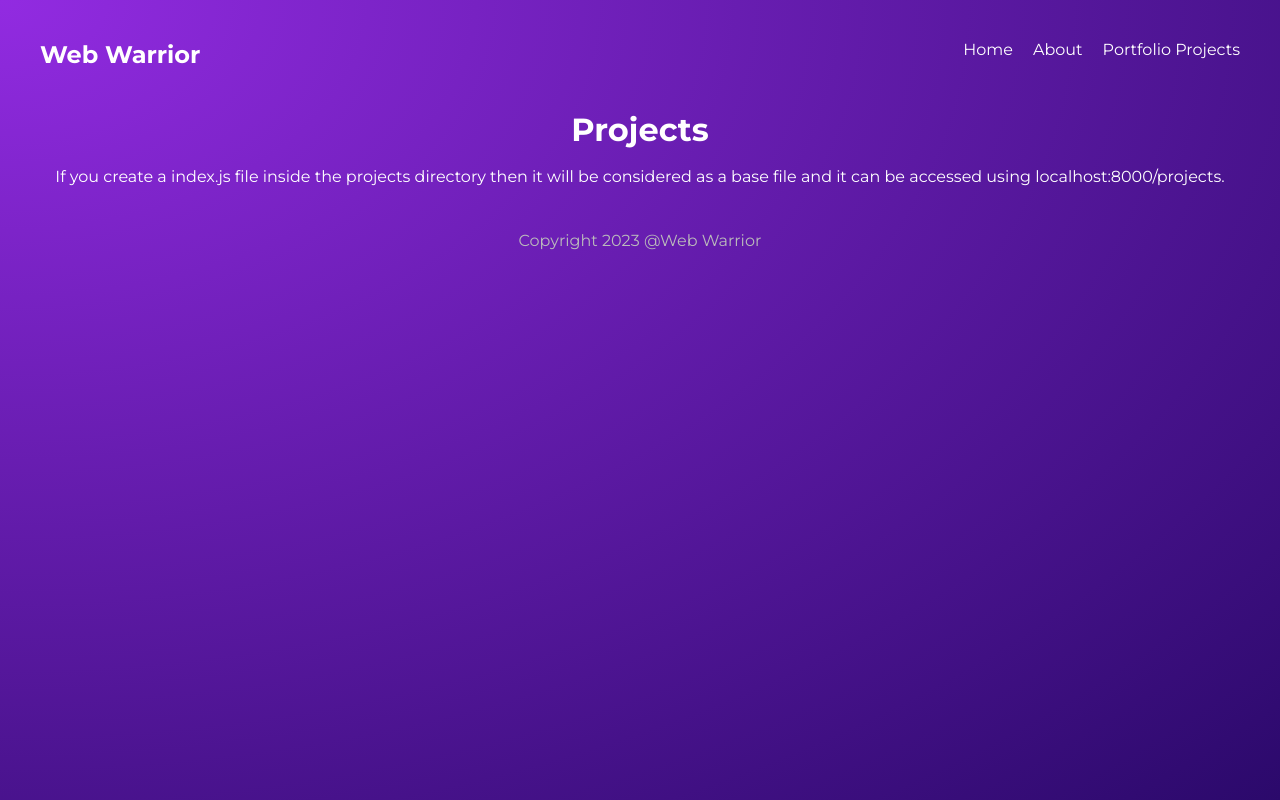
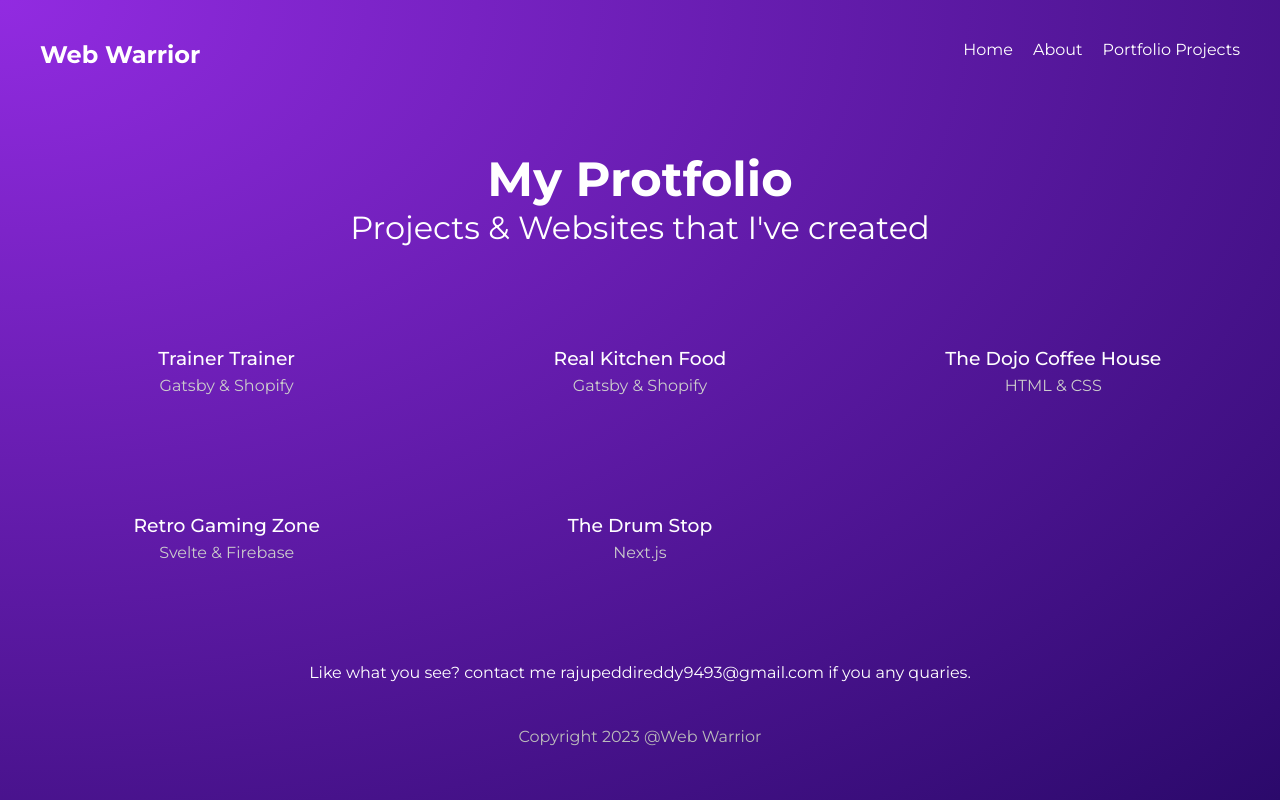
Before and after one commit to raju-peddireddi/gatsyby-project, a Gatsby site: page /projects in a window 1280 px wide. Built offline with nearby package versions, Linux system fonts and the light colour scheme; Gatsby itself is replaced by a stand-in of ours.

Commit message:
my first commit

```diff
--- a/gatsby-config.js
+++ b/gatsby-config.js
@@ -8,5 +8,35 @@
  * @type {import('gatsby').GatsbyConfig}
  */
 module.exports = {
-  plugins: [],
+  plugins: [
+    `gatsby-transformer-remark`,
+    `gatsby-transformer-sharp`,
+    `gatsby-plugin-sharp`,
+    {
+      resolve: `gatsby-source-filesystem`,
+      options: {
+        // The unique name for each instance
+        name: `images`,
+        // Path to the directory
+        path: `${__dirname}/src/images/`,
+      },
+    },
+    {
+      resolve: `gatsby-source-filesystem`,
+      options: {
+        // The unique name for each instance
+        name: `projects`,
+        // Path to the directory
+        path: `${__dirname}/src/projects/`,
+      },
+    },
+
+
+  ],
+  siteMetadata: {
+    title: 'Web Warrior',
+    description: 'Web dev portfolio',
+    copyright: 'This website is copyright @Web Warrior',
+    contact: 'rajupeddireddy9493@gmail.com'
+  }
 }
--- a/src/components/Navbar.js
+++ b/src/components/Navbar.js
@@ -1,10 +1,21 @@
 import React from 'react'
-import {Link} from 'gatsby'
+import {Link, graphql, useStaticQuery} from 'gatsby'
 
 export default function Navbar() {
+  const data  = useStaticQuery(graphql`
+  query MyQuery {
+    site {
+      siteMetadata {
+        title
+
+      }
+    }
+  }
+  `)
+  const{title} = data.site.siteMetadata
   return (
     <nav>
-        <h1>Web Warrior</h1>
+        <h1>{title}</h1>
         <div className = 'links'>
           <Link to = '/'>Home</Link>
           <Link to = '/about'>About</Link>
--- a/src/pages/projects/index.js
+++ b/src/pages/projects/index.js
@@ -1,16 +1,52 @@
 import React from 'react'
 import Layout from '../../components/layout'
-import styles from '../../styles/projects.module.css'
+import * as styles from '../../styles/projects.module.css'
+import { graphql , Link} from 'gatsby'
 
-export default function Project() {
+export default function Projects({data}) {
+  console.log(data)
+  const projects = data.projects.nodes
+  const contact = data.contact.siteMetadata.contact
+
   return (
     <Layout>
     <div className={styles.portfolio}>
-        <h1>Projects</h1>
-        <p>If you create a index.js file inside the projects directory
-            then it will be considered as a base file and it can be accessed using localhost:8000/projects.
-        </p>
+        <h2>My Protfolio</h2>
+        <h3> Projects & Websites that I've created
+        </h3>
+       <div className={styles.projects}>
+        {projects.map(project =>
+          <Link to = {'/projects/' + project.frontmatter.slug} key = {project.id}>
+            <div>
+              <h3>{project.frontmatter.title}</h3>
+              <p>{project.frontmatter.stack}</p>
+              </div></Link>)}
+       </div>
+       <p>Like what you see? contact me {contact} if you any quaries.</p>
     </div>
     </Layout>
   )
 }
+
+export const query = graphql`
+query ProjectsPage {
+  projects: allMarkdownRemark(sort: {frontmatter: {date: DESC}}) {
+    nodes {
+      frontmatter {
+        slug
+        stack
+        title
+      }
+      id
+    }
+  }
+  contact: site {
+    siteMetadata {
+      title
+      description
+      copyright
+      contact
+    }
+  }
+}
+`
--- /dev/null
+++ b/src/projects/dojo-coffee-house.md
@@ -0,0 +1,12 @@
+---
+title: The Dojo Coffee House
+stack: HTML & CSS
+slug: the-dojo-coffee-house
+date: 2023-04-03T00:00:00+00:00
+---
+
+Lorem ninja ipsum dolor sit amet, consectetuer adipiscing elit, sed diam nonummy nibh euismod tincidunt ut laoreet dolore magna aliquam erat volutpat. Ut ninja wisi enim ad minim veniam, quis nostrud exerci tation ullamcorper suscipit ninja lobortis nisl ut aliquip ex ea commodo consequat. Duis ninja autem vel eum iriure dolor in hendrerit in vulputate ninja velit esse molestie consequat, vel illum dolore eu feugiat nulla ninja facilisis at vero eros et accumsan et iusto odio dignissim qui blandit praesent luptatum zzril delenit augue duis dolore te feugait nulla facilisi. Nam ninja ipsum liber tempor cum soluta nobis eleifend option congue nihil imperdiet doming id quod mazim placerat facer possim assum. Typi ninja non habent claritatem insitam; est usus legentis in iis qui facit eorum claritatem. Investigationes ninja demonstraverunt lectores legere me lius quod ii legunt saepius. Claritas ninja est etiam processus dynamicus, qui ninja sequitur mutationem consuetudium lectorum. Mirum ninja est notare quam littera gothica, quam nunc putamus parum claram, anteposuerit litterarum formas humanitatis per seacula quarta decima et quinta decima. Eodem ninja ipsum modo typi, qui nunc nobis videntur parum clari, fiant sollemnes in ninja futurum.
+
+### Lorem ninja ipsum dolor
+
+Lorem ninja ipsum dolor sit amet, consectetuer adipiscing elit, sed diam nonummy nibh euismod tincidunt ut laoreet dolore magna aliquam erat volutpat. Ut ninja wisi enim ad minim veniam, quis nostrud exerci tation ullamcorper suscipit ninja lobortis nisl ut aliquip ex ea commodo consequat. Duis ninja autem vel eum iriure dolor in hendrerit in vulputate ninja velit esse molestie consequat, vel illum dolore eu feugiat nulla ninja facilisis at vero eros et accumsan et iusto odio dignissim qui blandit praesent luptatum zzril delenit augue duis dolore te feugait nulla facilisi. Nam ninja ipsum liber tempor cum soluta nobis eleifend option congue nihil imperdiet doming id quod mazim placerat facer possim assum. Typi ninja non habent claritatem insitam; est usus legentis in iis qui facit eorum claritatem. Investigationes ninja demonstraverunt lectores legere me lius quod ii legunt saepius. Claritas ninja est etiam processus dynamicus, qui ninja sequitur mutationem consuetudium lectorum. Mirum ninja est notare quam littera gothica, quam nunc putamus parum claram, anteposuerit litterarum formas humanitatis per seacula quarta decima et quinta decima. Eodem ninja ipsum modo typi, qui nunc nobis videntur parum clari, fiant sollemnes in ninja futurum.
--- /dev/null
+++ b/src/projects/react-kitchen-food.md
@@ -0,0 +1,12 @@
+---
+title: Real Kitchen Food
+stack: Gatsby & Shopify
+slug: real-kitchen-food
+date: 2023-05-03T00:00:00+00:00
+---
+
+Lorem ninja ipsum dolor sit amet, consectetuer adipiscing elit, sed diam nonummy nibh euismod tincidunt ut laoreet dolore magna aliquam erat volutpat. Ut ninja wisi enim ad minim veniam, quis nostrud exerci tation ullamcorper suscipit ninja lobortis nisl ut aliquip ex ea commodo consequat. Duis ninja autem vel eum iriure dolor in hendrerit in vulputate ninja velit esse molestie consequat, vel illum dolore eu feugiat nulla ninja facilisis at vero eros et accumsan et iusto odio dignissim qui blandit praesent luptatum zzril delenit augue duis dolore te feugait nulla facilisi. Nam ninja ipsum liber tempor cum soluta nobis eleifend option congue nihil imperdiet doming id quod mazim placerat facer possim assum. Typi ninja non habent claritatem insitam; est usus legentis in iis qui facit eorum claritatem. Investigationes ninja demonstraverunt lectores legere me lius quod ii legunt saepius. Claritas ninja est etiam processus dynamicus, qui ninja sequitur mutationem consuetudium lectorum. Mirum ninja est notare quam littera gothica, quam nunc putamus parum claram, anteposuerit litterarum formas humanitatis per seacula quarta decima et quinta decima. Eodem ninja ipsum modo typi, qui nunc nobis videntur parum clari, fiant sollemnes in ninja futurum.
+
+### Lorem ninja ipsum dolor
+
+Lorem ninja ipsum dolor sit amet, consectetuer adipiscing elit, sed diam nonummy nibh euismod tincidunt ut laoreet dolore magna aliquam erat volutpat. Ut ninja wisi enim ad minim veniam, quis nostrud exerci tation ullamcorper suscipit ninja lobortis nisl ut aliquip ex ea commodo consequat. Duis ninja autem vel eum iriure dolor in hendrerit in vulputate ninja velit esse molestie consequat, vel illum dolore eu feugiat nulla ninja facilisis at vero eros et accumsan et iusto odio dignissim qui blandit praesent luptatum zzril delenit augue duis dolore te feugait nulla facilisi. Nam ninja ipsum liber tempor cum soluta nobis eleifend option congue nihil imperdiet doming id quod mazim placerat facer possim assum. Typi ninja non habent claritatem insitam; est usus legentis in iis qui facit eorum claritatem. Investigationes ninja demonstraverunt lectores legere me lius quod ii legunt saepius. Claritas ninja est etiam processus dynamicus, qui ninja sequitur mutationem consuetudium lectorum. Mirum ninja est notare quam littera gothica, quam nunc putamus parum claram, anteposuerit litterarum formas humanitatis per seacula quarta decima et quinta decima. Eodem ninja ipsum modo typi, qui nunc nobis videntur parum clari, fiant sollemnes in ninja futurum.
--- /dev/null
+++ b/src/projects/retro-gaming-zone.md
@@ -0,0 +1,12 @@
+---
+title: Retro Gaming Zone
+stack: Svelte & Firebase
+slug: retro-gaming-zone
+date: 2023-04-02T00:00:00+00:00
+---
+
+Lorem ninja ipsum dolor sit amet, consectetuer adipiscing elit, sed diam nonummy nibh euismod tincidunt ut laoreet dolore magna aliquam erat volutpat. Ut ninja wisi enim ad minim veniam, quis nostrud exerci tation ullamcorper suscipit ninja lobortis nisl ut aliquip ex ea commodo consequat. Duis ninja autem vel eum iriure dolor in hendrerit in vulputate ninja velit esse molestie consequat, vel illum dolore eu feugiat nulla ninja facilisis at vero eros et accumsan et iusto odio dignissim qui blandit praesent luptatum zzril delenit augue duis dolore te feugait nulla facilisi. Nam ninja ipsum liber tempor cum soluta nobis eleifend option congue nihil imperdiet doming id quod mazim placerat facer possim assum. Typi ninja non habent claritatem insitam; est usus legentis in iis qui facit eorum claritatem. Investigationes ninja demonstraverunt lectores legere me lius quod ii legunt saepius. Claritas ninja est etiam processus dynamicus, qui ninja sequitur mutationem consuetudium lectorum. Mirum ninja est notare quam littera gothica, quam nunc putamus parum claram, anteposuerit litterarum formas humanitatis per seacula quarta decima et quinta decima. Eodem ninja ipsum modo typi, qui nunc nobis videntur parum clari, fiant sollemnes in ninja futurum.
+
+### Lorem ninja ipsum dolor
+
+Lorem ninja ipsum dolor sit amet, consectetuer adipiscing elit, sed diam nonummy nibh euismod tincidunt ut laoreet dolore magna aliquam erat volutpat. Ut ninja wisi enim ad minim veniam, quis nostrud exerci tation ullamcorper suscipit ninja lobortis nisl ut aliquip ex ea commodo consequat. Duis ninja autem vel eum iriure dolor in hendrerit in vulputate ninja velit esse molestie consequat, vel illum dolore eu feugiat nulla ninja facilisis at vero eros et accumsan et iusto odio dignissim qui blandit praesent luptatum zzril delenit augue duis dolore te feugait nulla facilisi. Nam ninja ipsum liber tempor cum soluta nobis eleifend option congue nihil imperdiet doming id quod mazim placerat facer possim assum. Typi ninja non habent claritatem insitam; est usus legentis in iis qui facit eorum claritatem. Investigationes ninja demonstraverunt lectores legere me lius quod ii legunt saepius. Claritas ninja est etiam processus dynamicus, qui ninja sequitur mutationem consuetudium lectorum. Mirum ninja est notare quam littera gothica, quam nunc putamus parum claram, anteposuerit litterarum formas humanitatis per seacula quarta decima et quinta decima. Eodem ninja ipsum modo typi, qui nunc nobis videntur parum clari, fiant sollemnes in ninja futurum.
--- /dev/null
+++ b/src/projects/the-drum-stop.md
@@ -0,0 +1,12 @@
+---
+title: The Drum Stop
+stack: Next.js
+slug: the-drum-stop
+date: 2023-01-03T00:00:00+00:00
+---
+
+Lorem ninja ipsum dolor sit amet, consectetuer adipiscing elit, sed diam nonummy nibh euismod tincidunt ut laoreet dolore magna aliquam erat volutpat. Ut ninja wisi enim ad minim veniam, quis nostrud exerci tation ullamcorper suscipit ninja lobortis nisl ut aliquip ex ea commodo consequat. Duis ninja autem vel eum iriure dolor in hendrerit in vulputate ninja velit esse molestie consequat, vel illum dolore eu feugiat nulla ninja facilisis at vero eros et accumsan et iusto odio dignissim qui blandit praesent luptatum zzril delenit augue duis dolore te feugait nulla facilisi. Nam ninja ipsum liber tempor cum soluta nobis eleifend option congue nihil imperdiet doming id quod mazim placerat facer possim assum. Typi ninja non habent claritatem insitam; est usus legentis in iis qui facit eorum claritatem. Investigationes ninja demonstraverunt lectores legere me lius quod ii legunt saepius. Claritas ninja est etiam processus dynamicus, qui ninja sequitur mutationem consuetudium lectorum. Mirum ninja est notare quam littera gothica, quam nunc putamus parum claram, anteposuerit litterarum formas humanitatis per seacula quarta decima et quinta decima. Eodem ninja ipsum modo typi, qui nunc nobis videntur parum clari, fiant sollemnes in ninja futurum.
+
+### Lorem ninja ipsum dolor
+
+Lorem ninja ipsum dolor sit amet, consectetuer adipiscing elit, sed diam nonummy nibh euismod tincidunt ut laoreet dolore magna aliquam erat volutpat. Ut ninja wisi enim ad minim veniam, quis nostrud exerci tation ullamcorper suscipit ninja lobortis nisl ut aliquip ex ea commodo consequat. Duis ninja autem vel eum iriure dolor in hendrerit in vulputate ninja velit esse molestie consequat, vel illum dolore eu feugiat nulla ninja facilisis at vero eros et accumsan et iusto odio dignissim qui blandit praesent luptatum zzril delenit augue duis dolore te feugait nulla facilisi. Nam ninja ipsum liber tempor cum soluta nobis eleifend option congue nihil imperdiet doming id quod mazim placerat facer possim assum. Typi ninja non habent claritatem insitam; est usus legentis in iis qui facit eorum claritatem. Investigationes ninja demonstraverunt lectores legere me lius quod ii legunt saepius. Claritas ninja est etiam processus dynamicus, qui ninja sequitur mutationem consuetudium lectorum. Mirum ninja est notare quam littera gothica, quam nunc putamus parum claram, anteposuerit litterarum formas humanitatis per seacula quarta decima et quinta decima. Eodem ninja ipsum modo typi, qui nunc nobis videntur parum clari, fiant sollemnes in ninja futurum.
--- /dev/null
+++ b/src/projects/trainer-trainer.md
@@ -0,0 +1,12 @@
+---
+title: Trainer Trainer
+stack: Gatsby & Shopify
+slug: trainer-trainer
+date: 2023-06-03T00:00:00+00:00
+---
+
+Lorem ninja ipsum dolor sit amet, consectetuer adipiscing elit, sed diam nonummy nibh euismod tincidunt ut laoreet dolore magna aliquam erat volutpat. Ut ninja wisi enim ad minim veniam, quis nostrud exerci tation ullamcorper suscipit ninja lobortis nisl ut aliquip ex ea commodo consequat. Duis ninja autem vel eum iriure dolor in hendrerit in vulputate ninja velit esse molestie consequat, vel illum dolore eu feugiat nulla ninja facilisis at vero eros et accumsan et iusto odio dignissim qui blandit praesent luptatum zzril delenit augue duis dolore te feugait nulla facilisi. Nam ninja ipsum liber tempor cum soluta nobis eleifend option congue nihil imperdiet doming id quod mazim placerat facer possim assum. Typi ninja non habent claritatem insitam; est usus legentis in iis qui facit eorum claritatem. Investigationes ninja demonstraverunt lectores legere me lius quod ii legunt saepius. Claritas ninja est etiam processus dynamicus, qui ninja sequitur mutationem consuetudium lectorum. Mirum ninja est notare quam littera gothica, quam nunc putamus parum claram, anteposuerit litterarum formas humanitatis per seacula quarta decima et quinta decima. Eodem ninja ipsum modo typi, qui nunc nobis videntur parum clari, fiant sollemnes in ninja futurum.
+
+### Lorem ninja ipsum dolor
+
+Lorem ninja ipsum dolor sit amet, consectetuer adipiscing elit, sed diam nonummy nibh euismod tincidunt ut laoreet dolore magna aliquam erat volutpat. Ut ninja wisi enim ad minim veniam, quis nostrud exerci tation ullamcorper suscipit ninja lobortis nisl ut aliquip ex ea commodo consequat. Duis ninja autem vel eum iriure dolor in hendrerit in vulputate ninja velit esse molestie consequat, vel illum dolore eu feugiat nulla ninja facilisis at vero eros et accumsan et iusto odio dignissim qui blandit praesent luptatum zzril delenit augue duis dolore te feugait nulla facilisi. Nam ninja ipsum liber tempor cum soluta nobis eleifend option congue nihil imperdiet doming id quod mazim placerat facer possim assum. Typi ninja non habent claritatem insitam; est usus legentis in iis qui facit eorum claritatem. Investigationes ninja demonstraverunt lectores legere me lius quod ii legunt saepius. Claritas ninja est etiam processus dynamicus, qui ninja sequitur mutationem consuetudium lectorum. Mirum ninja est notare quam littera gothica, quam nunc putamus parum claram, anteposuerit litterarum formas humanitatis per seacula quarta decima et quinta decima. Eodem ninja ipsum modo typi, qui nunc nobis videntur parum clari, fiant sollemnes in ninja futurum.
--- a/src/styles/home.module.css
+++ b/src/styles/home.module.css
@@ -3,6 +3,7 @@
     grid-template-columns: 1fr 1fr;
     grid-gap: 40px;
     align-items: center;
+    flex-direction: column;
 }
 .header h2 {
 font-size: 4em;
--- a/src/styles/projects.module.css
+++ b/src/styles/projects.module.css
@@ -9,3 +9,18 @@
 font-size: 2em;
 font-weight: 400;
 }
+.projects {
+    display: grid;
+    grid-template-columns: 1fr 1fr 1fr;
+    grid-gap: 80px;
+    margin: 80px 20px;
+  }
+  .projects h3 {
+    text-align: center;
+    margin: 20px auto 0px;
+    font-weight: 500;
+  }
+  .projects p {
+    color: #ccc;
+    margin-top: 4px;
+  }
```
Also changed, not shown: package.json (+11 -1 lines), src/pages/index.js (+28 -8 lines), src/pages/projects/test.js (deleted, +0 -11 lines), src/images/banner.png (added), 1 other file. Lines whose indentation alone changed are shown as unchanged.
